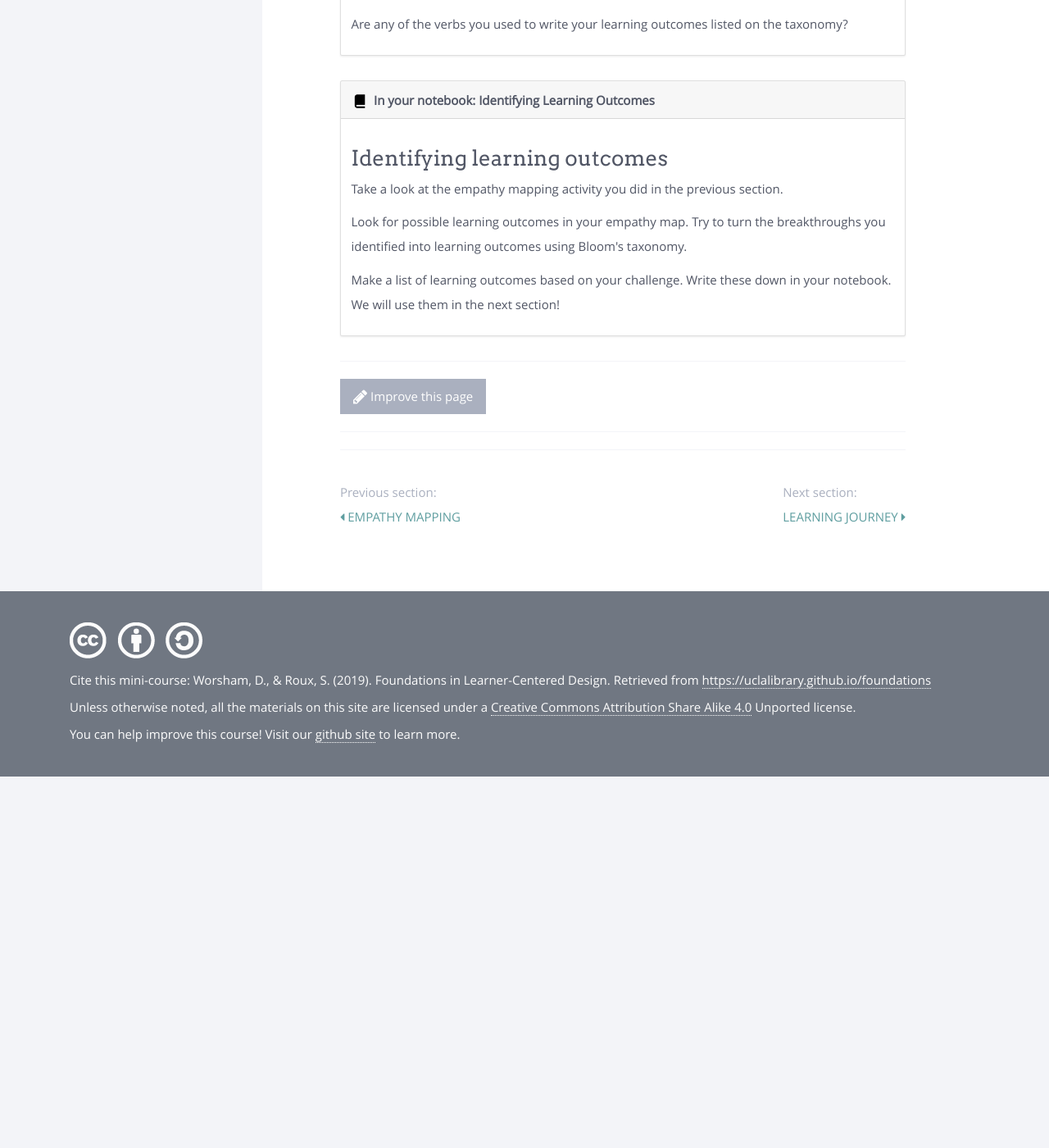
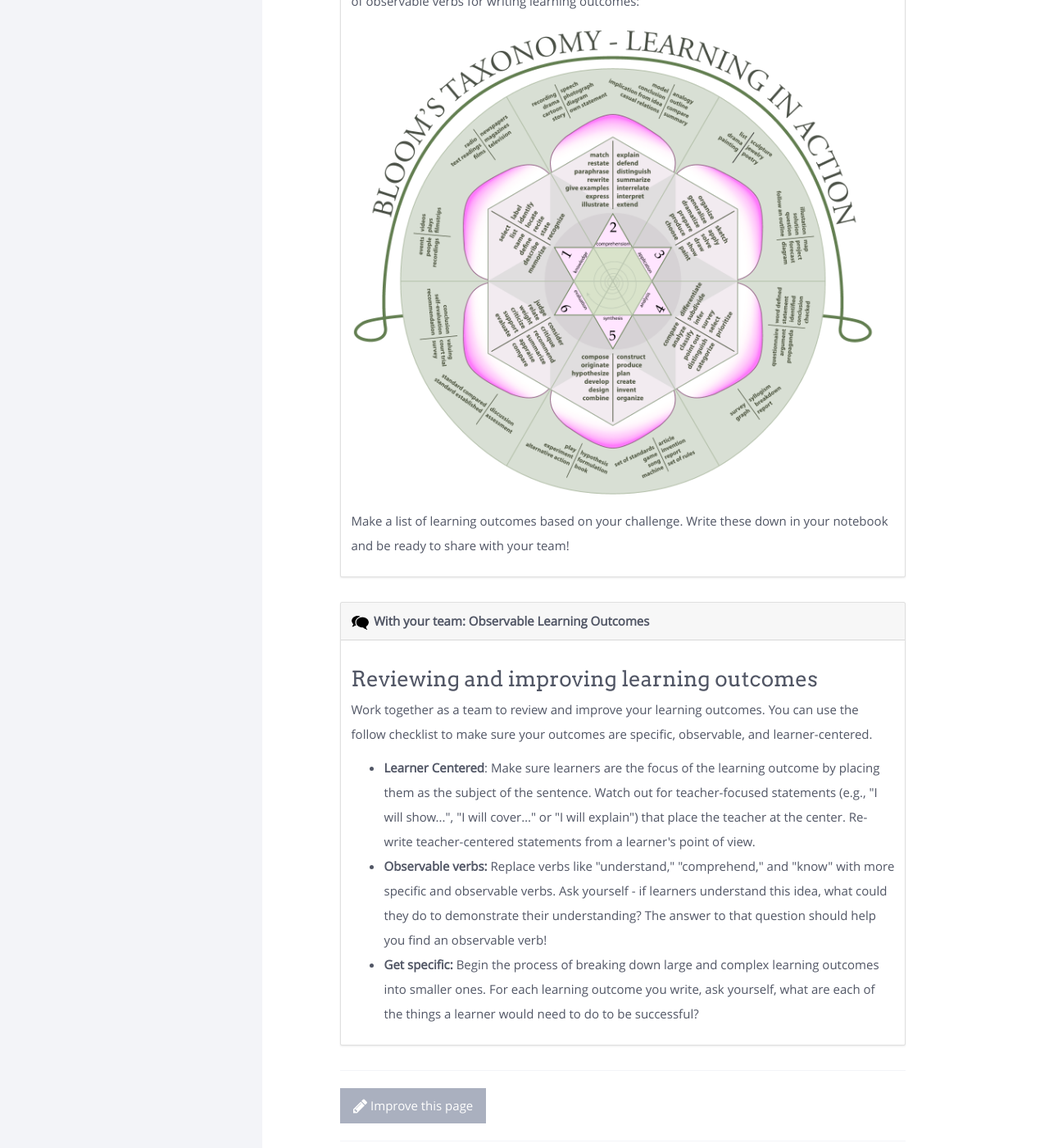
Before and after one commit to UCLALibrary/foundations, a Jekyll site: the page built from modules/design-process/_posts/2000-01-03-learning-outcomes.html, in a window 1280 px wide and 1400 px high, scrolled down 2023 px. Shown: the whole window at 82% size. Built offline with Jekyll 4.4.1, drawn with Linux system fonts in a browser that asks for light colours; nearby versions of some CDN libraries; before the commit the page ends 2970 px from its top, so only the background shows below that; some of the changed text lies outside the part shown.

Commit message:
dividing up notebook and team activities for design process section

```diff
--- a/modules/design-process/_posts/2000-01-03-learning-outcomes.html
+++ b/modules/design-process/_posts/2000-01-03-learning-outcomes.html
@@ -21,20 +21,9 @@ title: Learning Outcomes
 
 <p>The only difference between these two learning outcomes is the verb. "Define" is an observable action verb, because we can see or hear a learner taking this action by either writing or speaking a definition. The verb "understand," on the other hand, is a bit harder to see and measure. The only way to demonstrate that you "understand" something, is to demonstrate your understanding through some observable action (like writing a definition). With learning outcomes, while we might start with something like "understand" we always want to move toward a more specific, observable action.</p>
 
-<div class="card my-5 shadow-sm">
-  <div class="card-header">
-    <span><a id="observable"></a>{% include icon-team.html %}With your team: Observable Learning Outcomes</span>
-  </div>
-  <div class="card-body">
-    <h3 class="card-title">Making observable learning outcomes</h3>
-    <p class="card-text">To get some initial practice with this, work with your team on two or more ways you can rewrite the following learning outcome with more specific, observable verbs.</p>
-      <blockquote>Learners will understand the difference between peer-reviewed articles and news articles.</blockquote>
-    <p class="card-text">Next, take a look at the following big list of observable verbs. This list, known is "Bloom's taxonomy" is a very popular collection of observable verbs that you can use to write learning outcomes.</p>
-      <a href="https://commons.wikimedia.org/wiki/File:Blooms_rose.svg" target="_blank"><img src="{{ '/img/blooms-rose.png' | absolute_url }}" class="img-fluid border-primary"></a>
-      <p>Are any of the verbs you used to write your learning outcomes listed on the taxonomy?</p>
-
-  </div>
-</div>
+<h3>Learning Outcomes: Examples and Counter-Examples:</h3>
+<p>Read through the following slideshow to see examples of specific, observable, and learner-centered learning outcomes. The slideshow also includes a list of commonly used learning-outcome verbs, and checklist for evaluating your learning outcomes.</p>
+<iframe src="https://docs.google.com/presentation/d/e/2PACX-1vSa_YhqoP-AyPnMQNlzFxBBLmUqxelP5JAfSPtF409qHjuQsP3Vf906OQuEzRerBnIKtqIRoXHabufT/embed?start=false&loop=false&delayms=3000" frameborder="0" width="100%" height="569" allowfullscreen="true" mozallowfullscreen="true" webkitallowfullscreen="true"></iframe>
 
 <div class="card my-5 shadow-sm">
   <div class="card-header">
@@ -43,7 +32,25 @@ title: Learning Outcomes
   <div class="card-body">
     <h3 class="card-title">Identifying learning outcomes</h3>
     <p class="card-text">Take a look at the empathy mapping activity you did in the previous section.</p>
-      <p class="card-text">Look for possible learning outcomes in your empathy map. Try to turn the breakthroughs you identified into learning outcomes using Bloom's taxonomy.</p>
-      <p>Make a list of learning outcomes based on your challenge. Write these down in your notebook. We will use them in the next section!</p>
+      <p class="card-text">Look for possible learning outcomes in your empathy map. Try to turn the breakthroughs you identified into learning outcomes. For help, check out Bloom's taxonomy, a popular collection of observable verbs for writing learning outcomes:</p>
+      <a href="https://commons.wikimedia.org/wiki/File:Blooms_rose.svg" target="_blank"><img src="{{ '/img/blooms-rose.png' | absolute_url }}" class="img-fluid border-primary"></a>
+      <p>Make a list of learning outcomes based on your challenge. Write these down in your notebook and be ready to share with your team!</p>
   </div>
 </div>
+
+
+<div class="card my-5 shadow-sm">
+  <div class="card-header">
+    <span><a id="observable"></a>{% include icon-team.html %}With your team: Observable Learning Outcomes</span>
+  </div>
+  <div class="card-body">
+    <h3 class="card-title">Reviewing and improving learning outcomes</h3>
+      <p class="card-text">Work together as a team to review and improve your learning outcomes. You can use the follow checklist to make sure your outcomes are specific, observable, and learner-centered.</p>
+      <ul>
+          <li><strong>Learner Centered</strong>: Make sure learners are the focus of the learning outcome by placing them as the subject of the sentence. Watch out for teacher-focused statements (e.g., "I will show...", "I will cover…" or "I will explain") that place the teacher at the center. Re-write teacher-centered statements from a learner's point of view.</li>
+          <li><strong>Observable verbs:</strong> Replace verbs like "understand," "comprehend," and "know" with more specific and observable verbs. Ask yourself - if learners understand this idea, what could they do to demonstrate their understanding? The answer to that question should help you find an observable verb!</li>
+          <li><strong>Get specific:</strong> Begin the process of breaking down large and complex learning outcomes into smaller ones. For each learning outcome you write, ask yourself, what are each of the things a learner would need to do to be successful?</li>
+
+      </ul>
+  </div>
+</div>
--- a/modules/design-process/_posts/2000-01-06-paper-prototyping.html
+++ b/modules/design-process/_posts/2000-01-06-paper-prototyping.html
@@ -23,14 +23,14 @@ title: Paper Prototyping
 
 <div class="card my-5 shadow-sm">
   <div class="card-header">
-    <span><a id="paper-prototyping"></a>{% include icon-team.html %}With your team: Paper Prototyping</span>
+    <span><a id="paper-prototyping"></a>{% include icon-notebook.html %}In your notebook: Paper Prototyping</span>
   </div>
   <div class="card-body">
     <h3 class="card-title">Creating paper prototypes</h3>
     <ol>
         <li>Get a large stack of index cards and large sheets of paper.</li>
-        <li>Ask each team member to select their favorite "path" from the 4 paths prototyping activity.</li>
-        <li>Working individually, team members work for about 15 minutes to create storyboards for their favorite path. If they are creating something like a handout, or a poster, use the large sheets of paper to rapidly sketch out possible ideas. If they are creating videos or interactive tutorials, use the index cards. Each index card should be a "scene" with a sketch at the top of what the learner will "see" and a transcript at the bottom of what the learner will "hear."</li>
+        <li>Select your favorite "path" from the 4 paths prototyping activity.</li>
+        <li>Working individually, work for about 15 minutes to create storyboards for your favorite path. If you are creating something like a handout, or a poster, use the large sheets of paper to rapidly sketch out possible ideas. If you are creating videos or interactive tutorials, use the index cards. Each index card should be a "scene" with a sketch at the top of what the learner will "see" and a transcript at the bottom of what the learner will "hear."</li>
         <li>Come back together as a team to talk about the paper prototyping process. How did it feel to rapidly create prototypes? What are the benefits and challenges of working on paper first?</li>
     </ol>
     <div class="card-footer">
```
Also changed, not shown: modules/design-process/_posts/2000-01-02-empathy-mapping.html (+24 -8 lines), modules/design-process/_posts/2000-01-04-learning-journey.html (+24 -13 lines), modules/design-process/_posts/2000-01-05-4-paths-prototype.html (+20 -8 lines).
